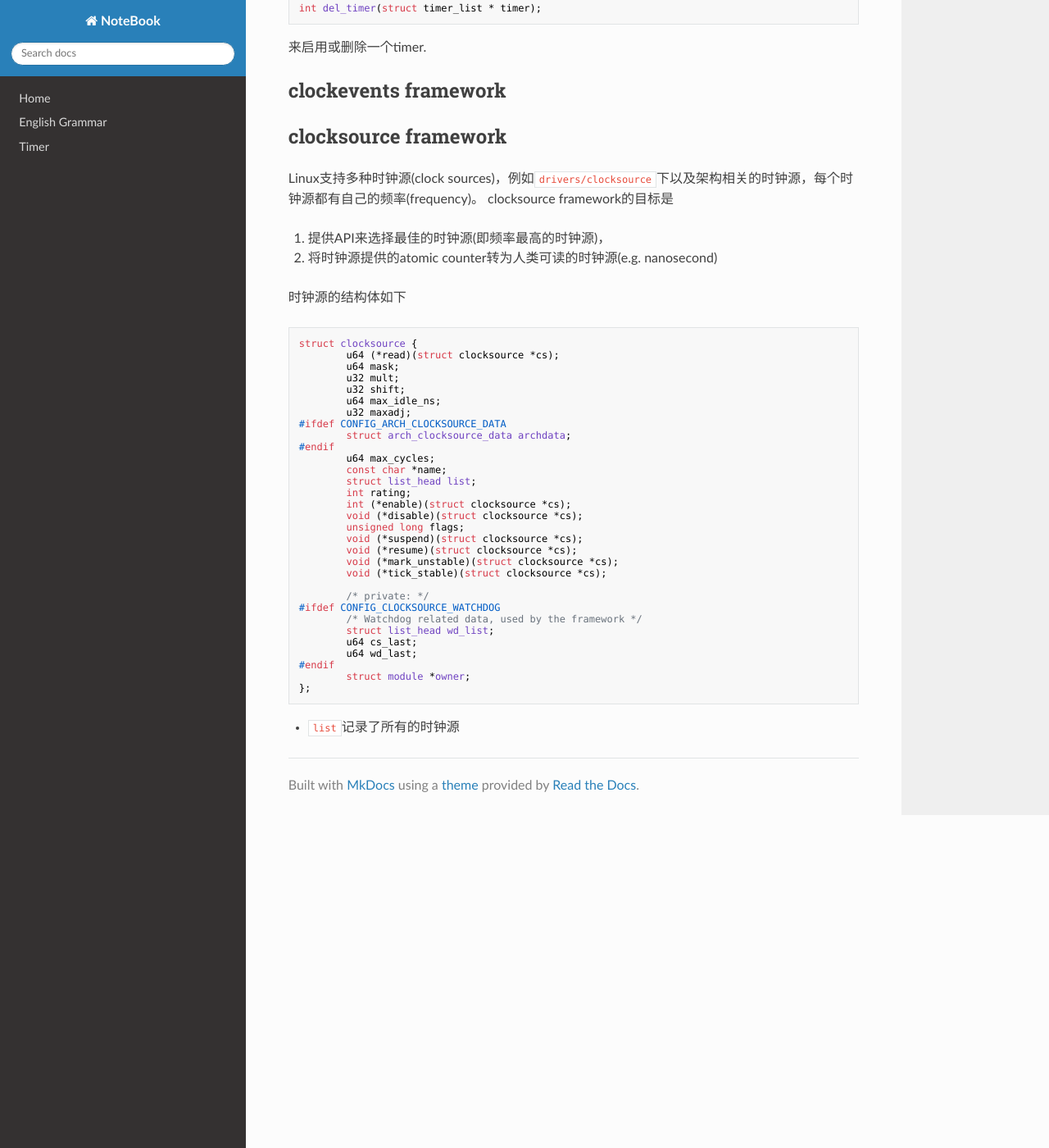
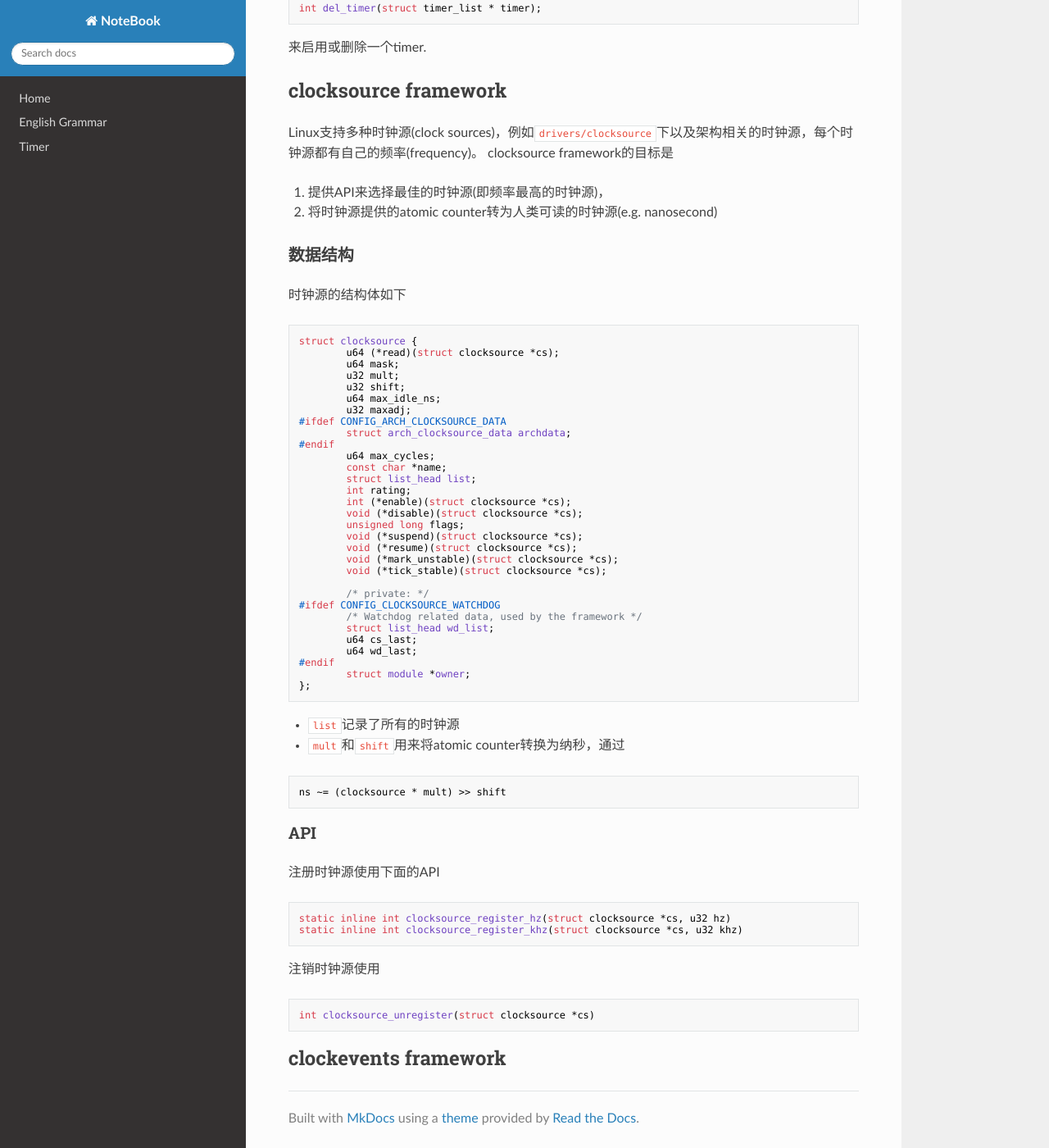
Before and after one commit to junyu92/Notebook, an MkDocs documentation site: the page built from docs/tmp.md, in a window 1280 px wide and 1400 px high, scrolled down 723 px. Shown: the whole window at 82% size. Built offline with MkDocs 1.6.1, drawn with Linux system fonts in a browser that asks for light colours; nearby versions of some CDN libraries.

Commit message:
Update tmp.md

````diff
--- a/docs/tmp.md
+++ b/docs/tmp.md
@@ -43,6 +41,8 @@ clocksource framework的目标是
 
 1. 提供API来选择最佳的时钟源(即频率最高的时钟源)，
 2. 将时钟源提供的atomic counter转为人类可读的时钟源(e.g. nanosecond)
+
+### 数据结构
 
 时钟源的结构体如下
 
@@ -81,3 +81,24 @@ struct clocksource {
 ```
 
 * ``list``记录了所有的时钟源
+* ``mult``和``shift``用来将atomic counter转换为纳秒，通过
+```c
+ns ~= (clocksource * mult) >> shift
+```
+
+### API
+
+注册时钟源使用下面的API
+
+```c
+static inline int clocksource_register_hz(struct clocksource *cs, u32 hz)
+static inline int clocksource_register_khz(struct clocksource *cs, u32 khz)
+```
+
+注销时钟源使用
+
+```c
+int clocksource_unregister(struct clocksource *cs)
+```
+
+## clockevents framework
````
Also changed, not shown: other parts of docs/tmp.md (+0 -2 lines).
